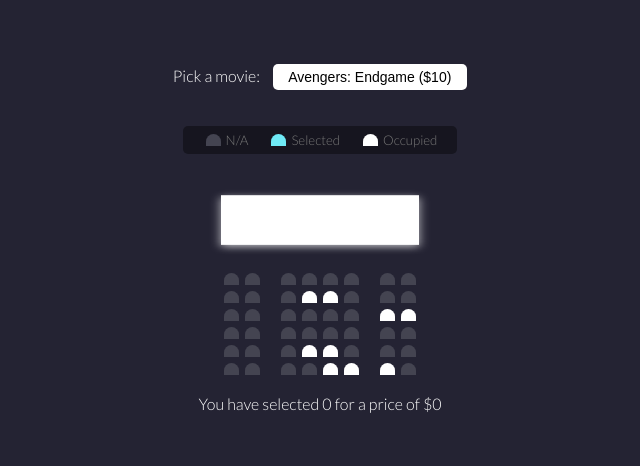
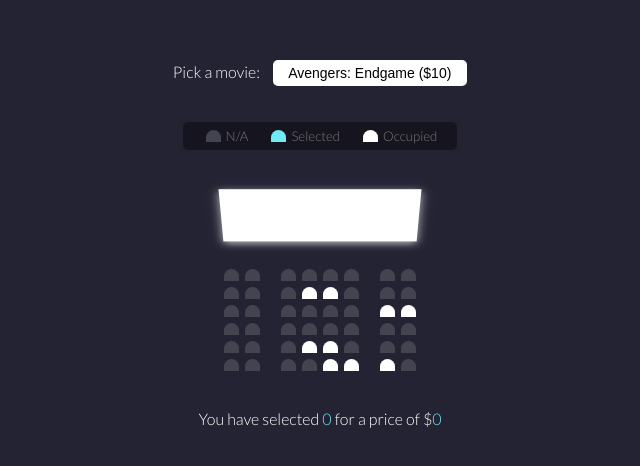
Before and after one commit to jssckbl/movie-seat-booking, a plain HTML site: page index.html in a window 1280 px wide. Shown: the part 164-630 px from the top of the page, without its empty margins (320-960 px from the left). Drawn offline with Linux system fonts and the light colour scheme.

Commit message:
added perspective to the container, text color to quantity and cost of tickets

```diff
--- a/style.css
+++ b/style.css
@@ -33,6 +33,12 @@ body {
   -moz-appearance: none;
   -webkit-appearance: none;
   appearance: none;
+}
+
+/* add a 3D effect */
+.container {
+  perspective: 1000px;
+  margin-bottom: 30px;
 }
 
 .seat {
@@ -105,3 +111,12 @@ body {
   transform: rotateX(-45deg);
   box-shadow: 0 3px 10px rgba(255, 255, 255, 0.7);
 }
+
+p.text {
+  margin: 5px 0;
+}
+
+/* color of quantity and cost text */
+p.text span {
+  color: #6feaf6;
+}
```
